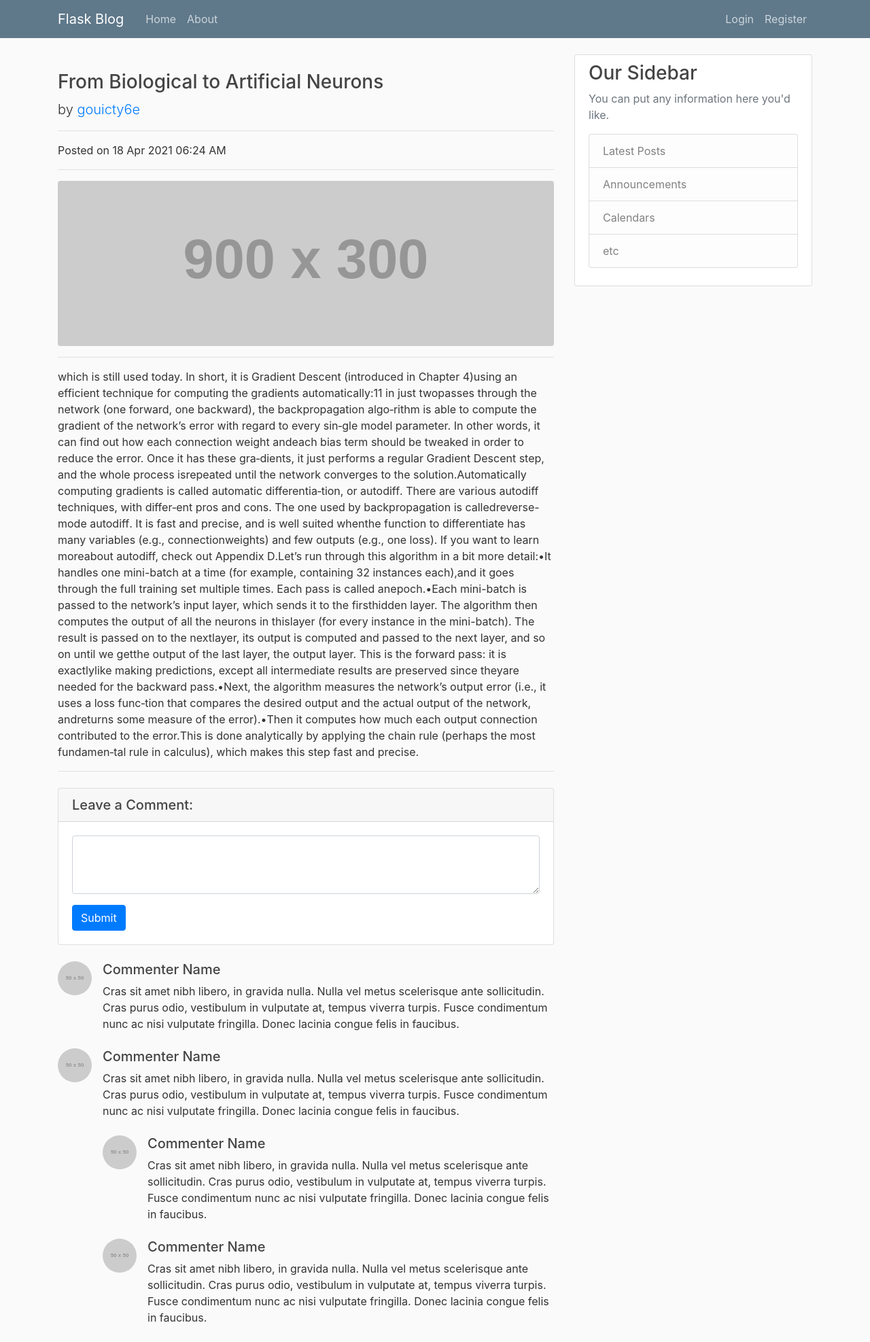
After one commit to Petec0x0/flask-blog, a Flask app: a page that uses blog/templates/layout.html in a window 1280 px wide. The commit adds this page. Shown: the whole page at 68% size. Run offline with Flask 2, Linux system fonts and the light colour scheme; data comes from the database, SQL or seed files in the repository; both versions use the stored data as it was after the commit; grey boxes labelled with a size stand in for pictures from a placeholder-image service; some libraries are stand-ins or nearby versions.

Commit message:
details page update

```diff
--- a/blog/routes.py
+++ b/blog/routes.py
@@ -1,5 +1,5 @@
 from blog import app, db
-from flask import render_template, url_for, flash, redirect, request
+from flask import render_template, url_for, flash, redirect, request, abort
 from blog.forms import RegisterForm, LoginForm
 from blog.models import User, Post
 from werkzeug.security import generate_password_hash, check_password_hash
@@ -104,16 +104,37 @@ def create():
         post_slug = post_title.replace(' ', '-')
         post_body = request.form.get('body')
         post_author = current_user.username
-        # create an object of the Post class
-        post = Post(title=post_title, slug=post_slug, body=post_body, author=post_author)
+        # validate to make sure the fields are not empty
+        if post_title and post_body:
+            # create an object of the Post class
+            post = Post(title=post_title, slug=post_slug, body=post_body, author=post_author)
+            # commit post to the database
+            db.session.add(post)
+            db.session.commit()
 
-        # commit post to the database
-        db.session.add(post)
-        db.session.commit()
-
-        # flash success message
-        flash('Post created successfully', category='success')
-        # redirect to the home page
-        return redirect(url_for('home'))
+            # flash success message
+            flash('Post created successfully', category='success')
+            # redirect to the home page
+            return redirect(url_for('home'))
+        else:
+            # flash an error message if the fields are empty
+            flash('Fields cannot be empty', category='danger')
 
     return render_template('create.html', title='Create Post')
+
+# detail post page route
+@app.route('/posts/details/<post_slug>')
+def detail_page(post_slug):
+    # find the post check if a post with the requested slug exists
+    post = Post.query.filter_by(slug=post_slug).first()
+    if not post:
+        # abort and return 404 if post does not exist
+        abort(404)
+
+    return render_template('details.html', title=post.title, post=post)
+
+# route for the "Update post" page
+@app.route('/posts/update/<post_id>')
+def update_post(post_id):
+
+    return render_template('update.html', title="Update -")
--- /dev/null
+++ b/blog/templates/details.html
@@ -0,0 +1,75 @@
+{% extends 'layout.html' %}
+{% block content %}
+        <!-- Title -->
+        <h3 class="mt-4">{{ post.title }}</h3>
+
+        <!-- Author -->
+        <p class="lead">
+          by
+          <a href="#">{{ post.author }}</a>
+        </p>
+
+        <hr>
+
+        <!-- Date/Time -->
+        <p>Posted on {{ post.updated_at.strftime('%d %b %Y %I:%M %p') }}</p>
+
+        <hr>
+
+        <!-- Preview Image -->
+        <img class="img-fluid rounded" src="http://placehold.it/900x300" alt="">
+
+        <hr>
+
+        <!-- Post Content -->
+        <p class="lead">{{ post.body | safe }}</p>
+        <hr>
+
+        <!-- Comments Form -->
+        <div class="card my-4">
+          <h5 class="card-header">Leave a Comment:</h5>
+          <div class="card-body">
+            <form>
+              <div class="form-group">
+                <textarea class="form-control" rows="3"></textarea>
+              </div>
+              <button type="submit" class="btn btn-primary">Submit</button>
+            </form>
+          </div>
+        </div>
+
+        <!-- Single Comment -->
+        <div class="media mb-4">
+          <img class="d-flex mr-3 rounded-circle" src="http://placehold.it/50x50" alt="">
+          <div class="media-body">
+            <h5 class="mt-0">Commenter Name</h5>
+            Cras sit amet nibh libero, in gravida nulla. Nulla vel metus scelerisque ante sollicitudin. Cras purus odio, vestibulum in vulputate at, tempus viverra turpis. Fusce condimentum nunc ac nisi vulputate fringilla. Donec lacinia congue felis in faucibus.
+          </div>
+        </div>
+
+        <!-- Comment with nested comments -->
+        <div class="media mb-4">
+          <img class="d-flex mr-3 rounded-circle" src="http://placehold.it/50x50" alt="">
+          <div class="media-body">
+            <h5 class="mt-0">Commenter Name</h5>
+            Cras sit amet nibh libero, in gravida nulla. Nulla vel metus scelerisque ante sollicitudin. Cras purus odio, vestibulum in vulputate at, tempus viverra turpis. Fusce condimentum nunc ac nisi vulputate fringilla. Donec lacinia congue felis in faucibus.
+
+            <div class="media mt-4">
+              <img class="d-flex mr-3 rounded-circle" src="http://placehold.it/50x50" alt="">
+              <div class="media-body">
+                <h5 class="mt-0">Commenter Name</h5>
+                Cras sit amet nibh libero, in gravida nulla. Nulla vel metus scelerisque ante sollicitudin. Cras purus odio, vestibulum in vulputate at, tempus viverra turpis. Fusce condimentum nunc ac nisi vulputate fringilla. Donec lacinia congue felis in faucibus.
+              </div>
+            </div>
+
+            <div class="media mt-4">
+              <img class="d-flex mr-3 rounded-circle" src="http://placehold.it/50x50" alt="">
+              <div class="media-body">
+                <h5 class="mt-0">Commenter Name</h5>
+                Cras sit amet nibh libero, in gravida nulla. Nulla vel metus scelerisque ante sollicitudin. Cras purus odio, vestibulum in vulputate at, tempus viverra turpis. Fusce condimentum nunc ac nisi vulputate fringilla. Donec lacinia congue felis in faucibus.
+              </div>
+            </div>
+
+          </div>
+        </div>
+{% endblock %}
--- a/blog/templates/layout.html
+++ b/blog/templates/layout.html
@@ -11,7 +11,7 @@
     <link rel=stylesheet type=text/css href="{{ url_for('static', filename='main.css') }}">
 
     {% if title %}
-        <title>Flask Blog - {{ title }}</title>
+        <title>{{ title }} - Flask Blog</title>
     {% else %}
         <title>Flask Blog</title>
     {% endif %}
```
Also changed, not shown: blog/templates/index.html (+40 -9 lines), blog/templates/update.html (added, +26 -0 lines), blog/blog.db.
